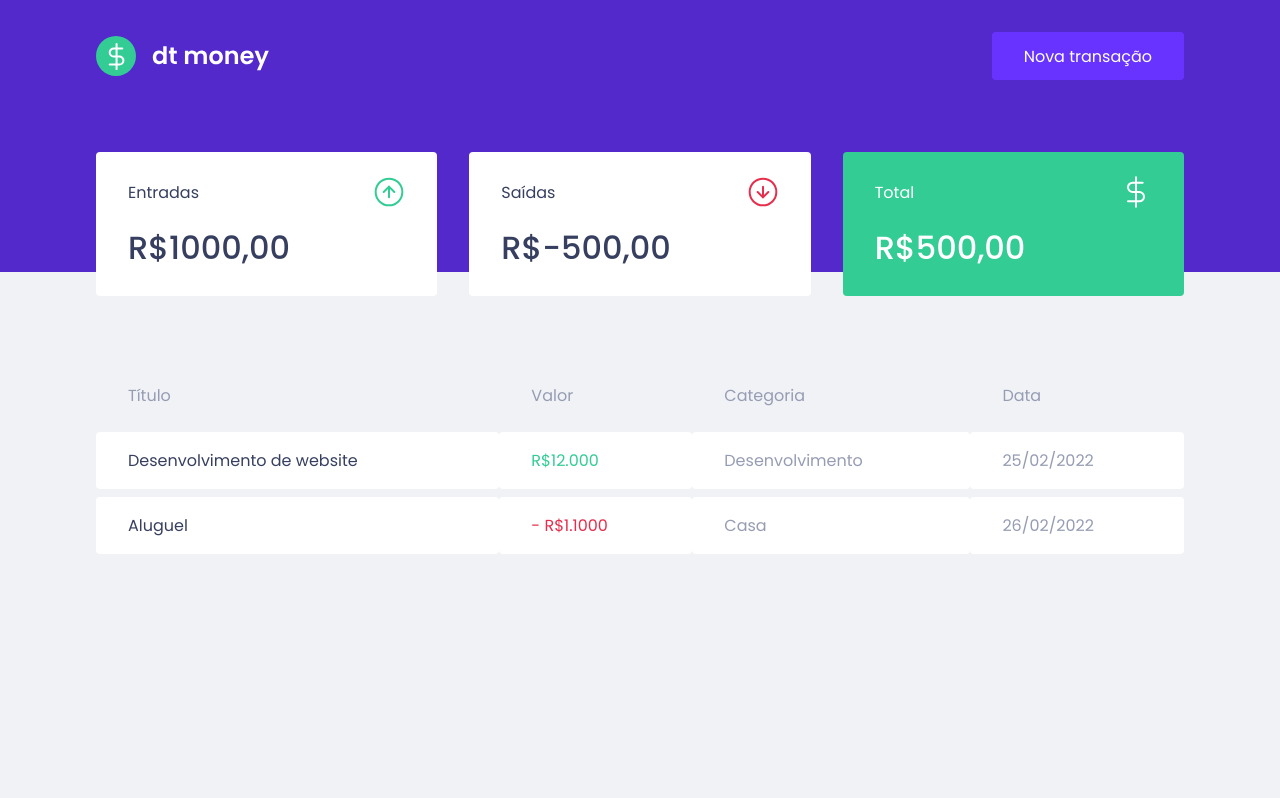
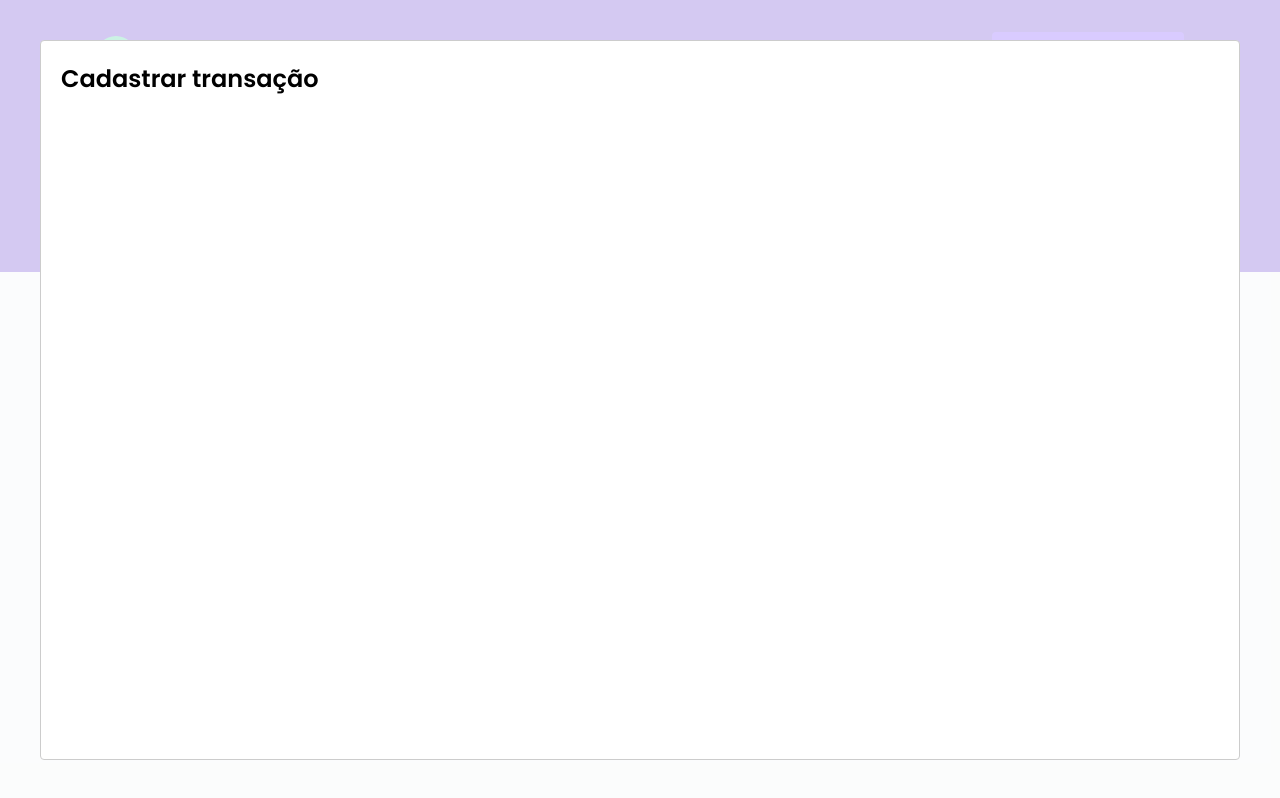
Before and after one commit to gustavofbc/dtmoney-repo, a React (Create React App) app: page / in a window 1280 px wide. Both pictures are taken after a click on the button "Nova transação". Built offline with nearby package versions, Linux system fonts and the light colour scheme; no server answers; what miragejs would draw is missing.

Commit message:
configuring creation modal

```diff
--- a/package.json
+++ b/package.json
@@ -7,6 +7,7 @@
     "miragejs": "^0.1.45",
     "react": "^18.2.0",
     "react-dom": "^18.2.0",
+    "react-modal": "^3.15.1",
     "react-scripts": "5.0.1",
     "styled-components": "^5.3.5",
     "web-vitals": "^2.1.0"
@@ -19,6 +20,7 @@
     "@types/node": "^16.7.13",
     "@types/react": "^18.0.0",
     "@types/react-dom": "^18.0.0",
+    "@types/react-modal": "^3.13.1",
     "@types/styled-components": "^5.1.25",
     "typescript": "^4.4.2"
   },
--- a/src/App.tsx
+++ b/src/App.tsx
@@ -1,13 +1,37 @@
+import { useState } from 'react';
+import Modal from 'react-modal';
 import { Dashboard } from "./components/Dashboard";
 import { Header } from "./components/Header";
 import { GlobalStyle } from "./styles/global"
 
+//ACESSIBILIDADE: repasso ao Modal onde está o root para que os leitores de tela por exemplo informem
+//ao usuário que a #root não está passível de interação quando o modal está ativo
+Modal.setAppElement('#root')
 
 export function App() {
+  const [isNewTransactionModalOpen, setIsNewTransactionModalOpen] = useState(false);
+
+  function handleOpenNewTransactionModal() {
+    setIsNewTransactionModalOpen(true);
+  }
+
+  function handleCloseNewTransactionModal() {
+    setIsNewTransactionModalOpen(false);
+  }
+
   return (
     <>
-      <Header />
+      <Header onOpenNewTransactionModal={handleOpenNewTransactionModal} />
+
       <Dashboard />
+
+      <Modal
+        isOpen={isNewTransactionModalOpen}
+        onRequestClose={handleCloseNewTransactionModal}
+      >
+        <h2>Cadastrar transação</h2>
+      </Modal>
+
       <GlobalStyle />
     </>
   );
--- a/src/components/Header/index.tsx
+++ b/src/components/Header/index.tsx
@@ -1,12 +1,17 @@
-import logoImg from '../../assets/logo.svg'
-import { Container, Content } from './styles'
+import logoImg from '../../assets/logo.svg';
+import { Container, Content } from './styles';
 
-export function Header() {
+interface HeaderProps {
+    onOpenNewTransactionModal: () => void;
+}
+
+export function Header({ onOpenNewTransactionModal }: HeaderProps) {
+
     return (
         <Container>
             <Content>
                 <img src={logoImg} alt="dt money" />
-                <button type="button">Nova transação</button>
+                <button type="button" onClick={onOpenNewTransactionModal}>Nova transação</button>
             </Content>
         </Container>
     )
```
Also changed, not shown: 1 other file (tests, documents, lock files or other folders).
